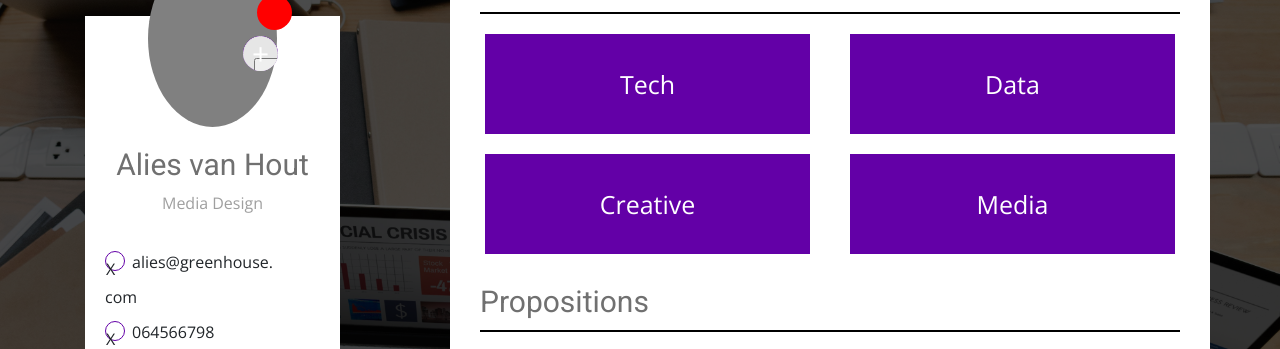
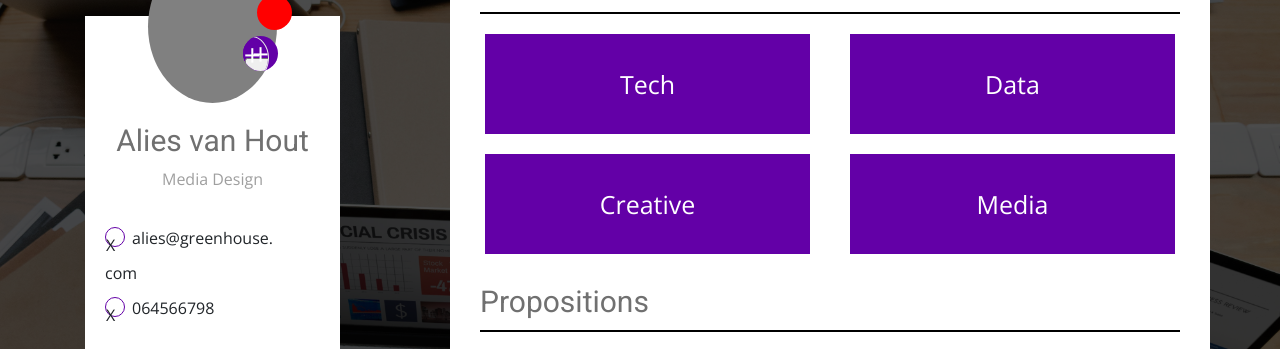
Before and after one commit to Sven-dev/greenhouse-flexwork-monitor, a PHP site: page /profile.php in a window 1280 px wide. Shown: the part 194-543 px from the top of the page. Run offline with PHP 8.4, Linux system fonts and the light colour scheme; some libraries are stand-ins or nearby versions.

Commit message:
css is a bit broken, but image-uploads works

```diff
--- a/profile.php
+++ b/profile.php
@@ -6,11 +6,10 @@
                     <div class="status">
                     </div>
                     <div class="uploadPicture">
-                    <input type="file" onchange="uploadProfilePicture(input, preview)"><br>
-
+                        <input class="uploadPicture" type="file" onchange="uploadProfilePicture(input, preview)">
                     </div>
                     <div class="profilePicture">
-                        <img src="" id="profilepicture" height="200" alt="Image preview...">
+                        <img src="" id="profilepicture">
                     </div>
 
                     <div class="name">
```
